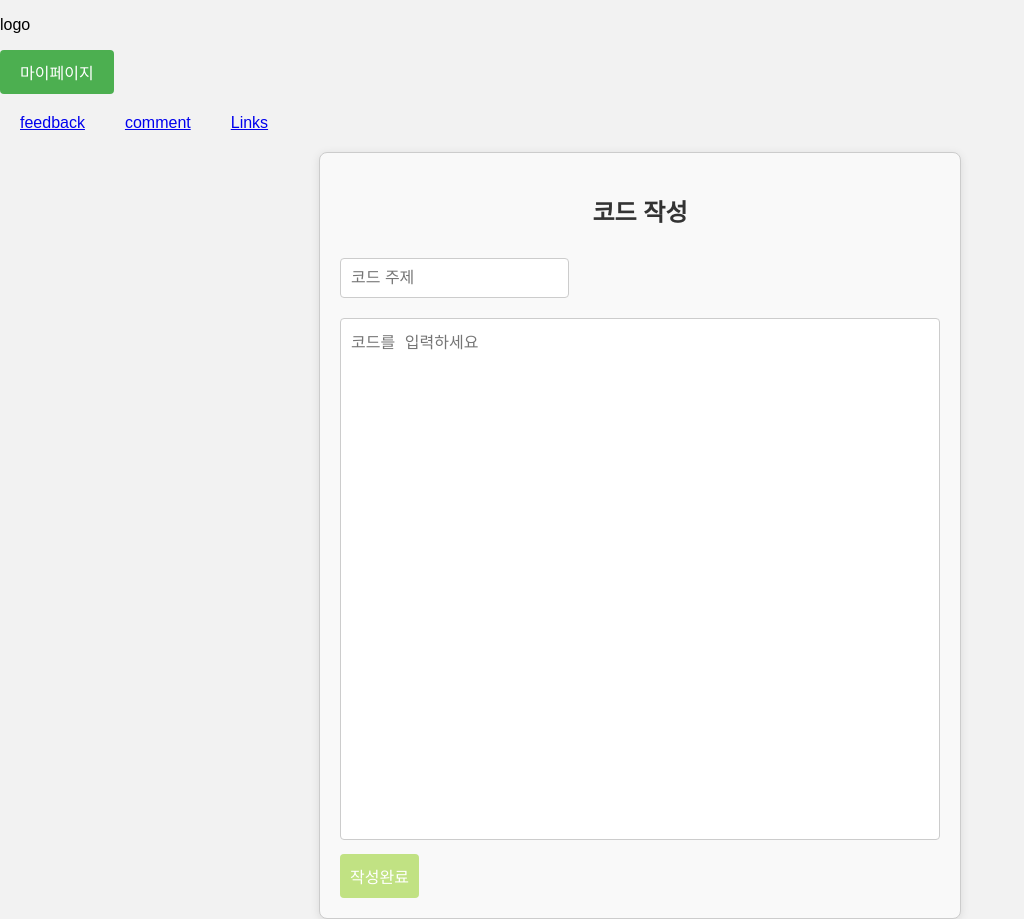
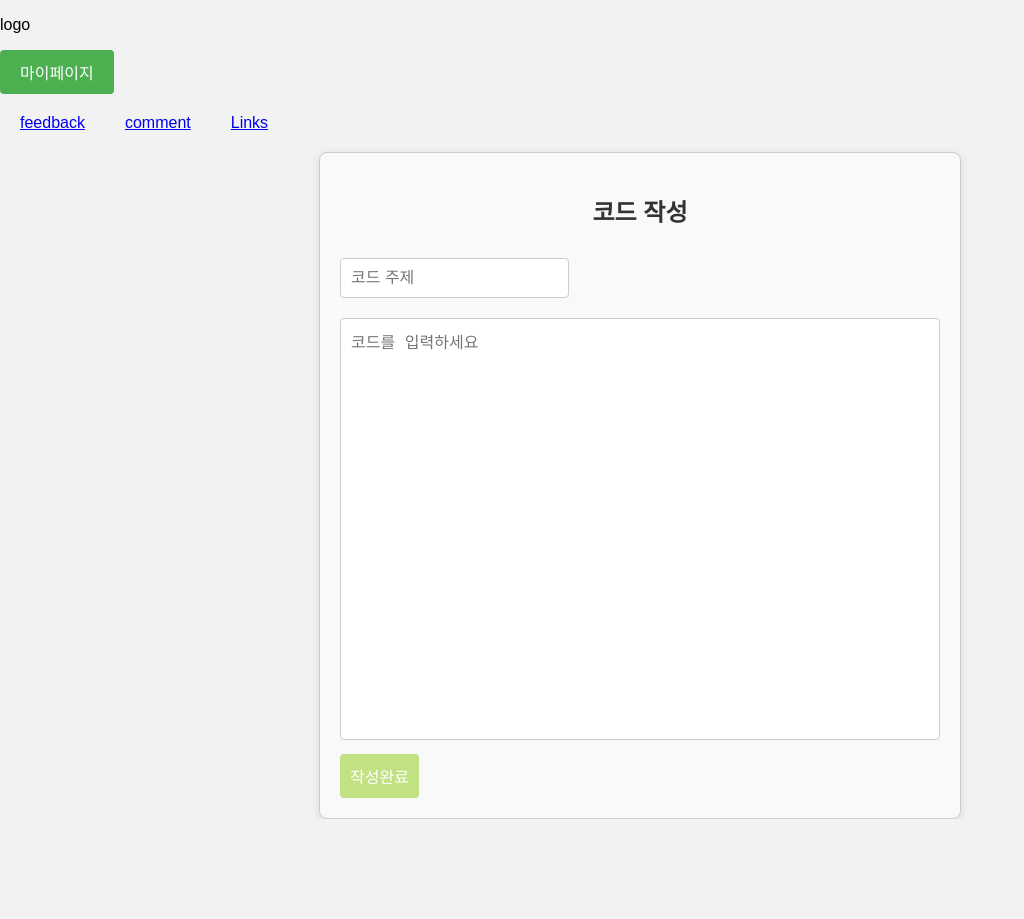
Before and after one commit to Black-and-White-Developer/growing-code--frontend, a React (Create React App) app in the folder name/: page /links in a window 1280 px wide. Shown: the whole page, without its empty margins (0-1024 px from the left). After the commit the page ends 819 px from the top, so only its background shows below. Built offline with nearby package versions, Linux system fonts and the light colour scheme.

Commit message:
링크 2nd 수정

```diff
--- a/name/src/components/Links.css
+++ b/name/src/components/Links.css
@@ -29,7 +29,7 @@
   }
 
   #codeContent {
-    height: 500px;
+    height: 400px;
     resize: none;
     margin: 10px 0;
     padding: 10px;
```
